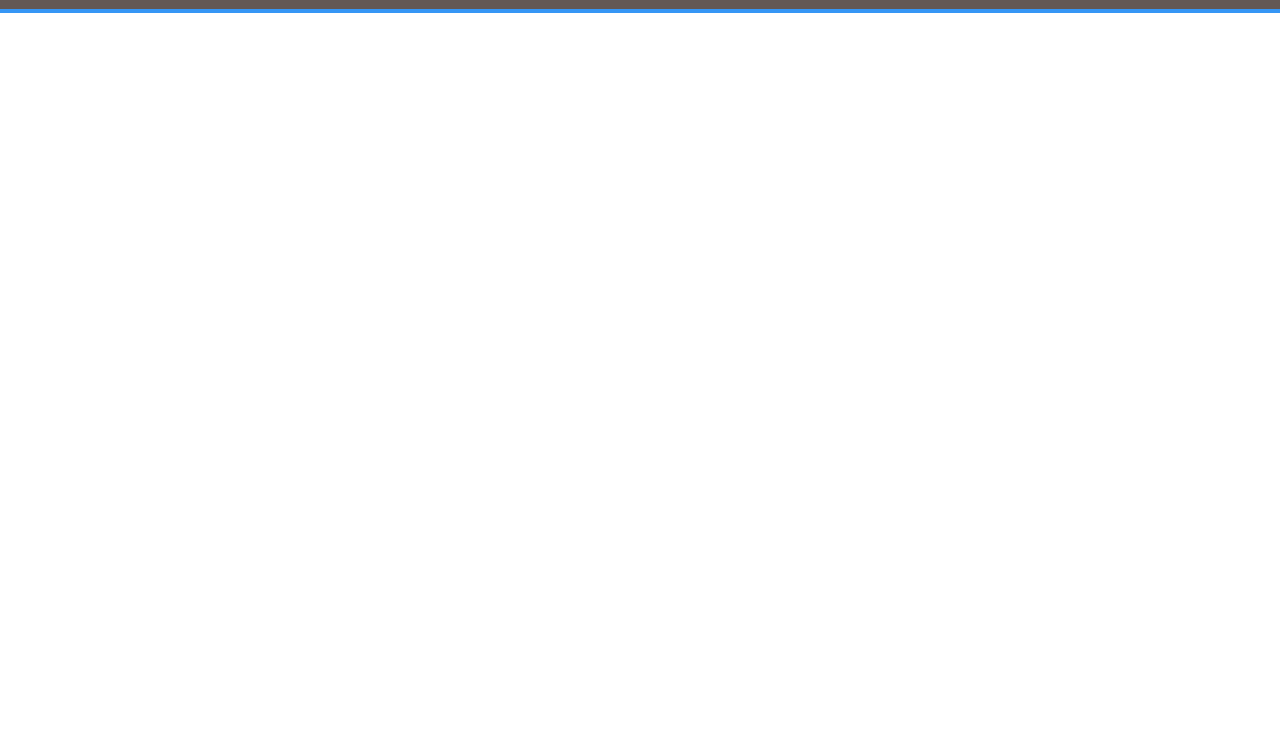
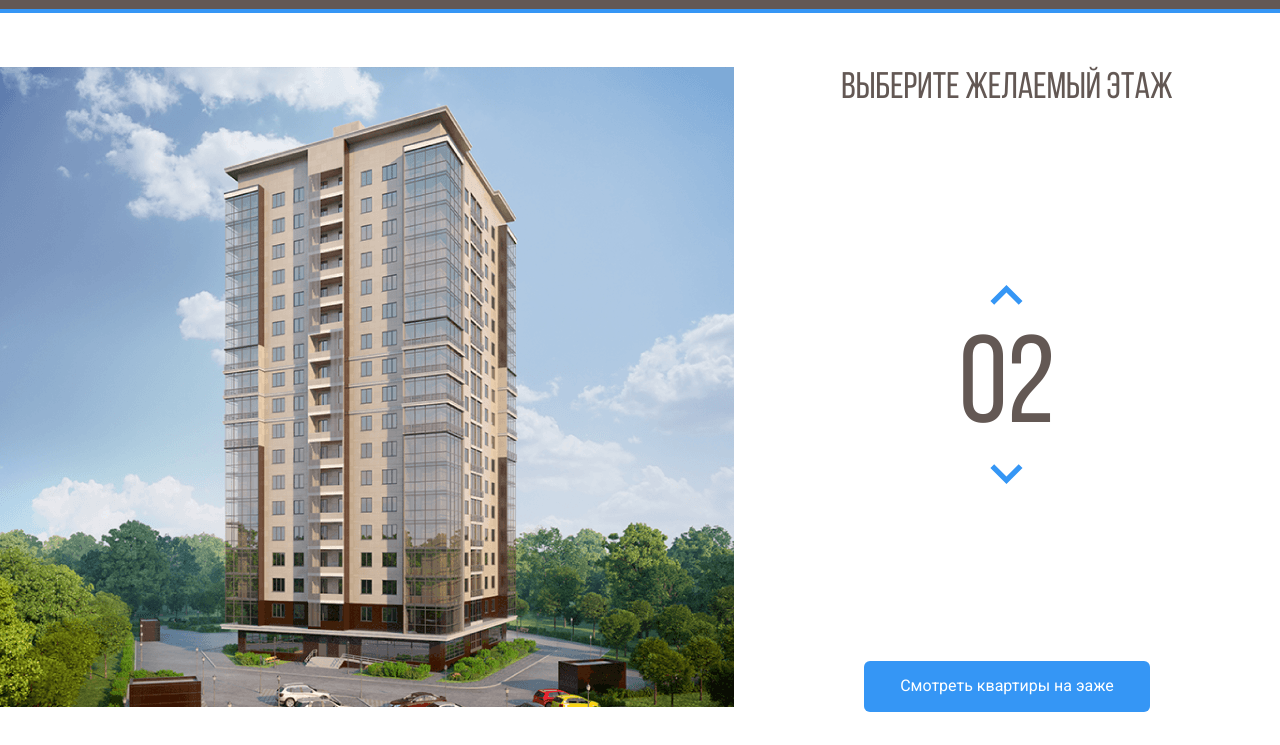
Before and after one commit to Bagerbi/Melody, a plain HTML site: page index.html in a window 1280 px wide. Shown: the part 55-800 px from the top of the page. Drawn offline with Linux system fonts and the light colour scheme.

Commit message:
главный экран

```diff
--- a/css/style.css
+++ b/css/style.css
@@ -1,3 +1,13 @@
+@font-face {
+  font-family: "Bebas Neue";
+  src: local("BebasNeueRegular"),
+    url("../fonts/BebasNeueRegular.woff2") format("woff2"),
+    url("../fonts/BebasNeueRegular.woff") format("woff");
+  font-weight: normal;
+  font-style: normal;
+  font-display: swap;
+}
+
 * {
   box-sizing: border-box;
 }
@@ -56,3 +66,69 @@ body {
   text-decoration: none;
   color: #fff;
 }
+
+.main {
+  max-width: 1280px;
+  margin: auto;
+  padding-top: 54px;
+  display: flex;
+}
+
+.main-info {
+  flex-grow: 1;
+  text-align: center;
+  display: flex;
+  flex-direction: column;
+  align-items: center;
+  justify-content: space-between;
+}
+
+.home-image path {
+  opacity: 0;
+  cursor: pointer;
+}
+
+.home-image path:hover {
+  opacity: 1;
+}
+
+.counter-group {
+  display: flex;
+  flex-direction: column;
+  align-items: center;
+}
+
+.counter-button {
+  background-color: #fff;
+  border: none;
+  cursor: pointer;
+}
+
+.counter-arrow-down {
+  transform: rotateX(180deg);
+}
+
+.main-title {
+  margin: 0;
+  font-family: "Bebas Neue", sans-serif;
+  font-weight: normal;
+  font-size: 37px;
+  line-height: 44px;
+  color: #635854;
+}
+
+.counter {
+  color: #635854;
+  font-size: 124px;
+  font-family: "Bebas Neue", sans-serif;
+  margin-top: 10px;
+}
+
+.button-primary {
+  background: #3596f5;
+  border-radius: 6px;
+  color: #fff;
+  border: none;
+  padding: 16px 36px;
+  cursor: pointer;
+}
--- a/index.html
+++ b/index.html
@@ -43,5 +43,65 @@
   <!-- /.navbar -->
 </header>
 
+<main class="main">
+  <div class="main-image">
+    <svg
+    class="home-image"
+    width="734"
+    height="640"
+    viewBox="0 0 734 640"
+    fill="none"
+    xmlns="http://www.w3.org/2000/svg"
+    xmlns:xlink="http://www.w3.org/1999/xlink">
+
+      <rect width="734" height="640" fill="url(#pattern0)" />
+      <defs>
+        <pattern id="pattern0" patternContentUnits="objectBoundingBox" width="1" height="1">
+          <use xlink:href="#image0" transform="translate(-0.00408719) scale(0.0013624 0.0015625)" />
+        </pattern>
+        <image id="image0" width="740" height="640" xlink:href="img/home.png" />
+      </defs>
+      <path d="M222 527L442.8 535L512 521.3V543L443.5 562.7L222 551.7V527Z" fill="#3595F6" fill-opacity="0.75" />
+      <path d="M223 526V501L443.3 504.3L513 501V521L443.7 534L223 526Z" fill="#3595F6" fill-opacity="0.75" />
+      <path d="M223 500V475H444H513V498L445 505L223 500Z" fill="#3595F6" fill-opacity="0.75" />
+      <path d="M223 476V451L444.3 447.3L512 454V476H444" fill="#3595F6" fill-opacity="0.75" />
+      <path d="M223 450V424L444.5 420.7L513 431.7V453L444 446.3L223 450Z" fill="#3595F6" fill-opacity="0.75" />
+      <path d="M222 423V399.3L443 387L514 410V431.3L443 419L222 423Z" fill="#3595F6" fill-opacity="0.75" />
+      <path d="M222 401V376L444.2 359.7L514 388.3V409L443.7 387.3L222 401Z" fill="#3595F6" fill-opacity="0.75" />
+      <path d="M222 376V351L444.5 330.7L514 367.3V388L442 359.3L222 376Z" fill="#3595F6" fill-opacity="0.75" />
+      <path d="M222 350V326L445 301.3L514 345.3V367L444.7 329L222 350Z" fill="#3595F6" fill-opacity="0.75" />
+      <path d="M222 325V301L444.5 272.3L514 323.3V344L443.7 301.7L222 325Z" fill="#3595F6" fill-opacity="0.75" />
+      <path d="M221 301V277L443.3 244L514 303.3V323L444 272.3L221 301Z" fill="#3595F6" fill-opacity="0.75" />
+      <path d="M222 276V252L443.2 217L513 281V302L444.3 243.7L222 276Z" fill="#3595F6" fill-opacity="0.75" />
+      <path d="M222 252V227L444.3 189L513 259.3V280L444 216L222 252Z" fill="#3595F6" fill-opacity="0.75" />
+      <path d="M222 226V201L442.8 157.3L513 236.3V259L444 185.7L222 226Z" fill="#3595F6" fill-opacity="0.75" />
+      <path d="M223 202V177L443 129L513 214V237L442.3 157.7L223 202Z" fill="#3595F6" fill-opacity="0.75" />
+      <path d="M222 177V152L441.8 100L513 192.3V215L443.3 128.7L222 177Z" fill="#3595F6" fill-opacity="0.75" />
+      <path d="M222 151.7V125.7L444 69L513 170.7V191.7L443.7 100L222 151.7Z" fill="#3595F6" fill-opacity="0.75" />
+    </svg>
+
+  </div>
+  <!-- /.main-image -->
+
+  <div class="main-info">
+    <h2 class="main-title">Выберите желаемый этаж</h2>
+    <div class="counter-group">
+      <button class="counter-button counter_up">
+        <img class="counter-arrow counter-arrow-up" src="img/arrow.svg" alt="arrow-up">
+      </button>
+      <span class="counter">02</span>
+      <button class="counter-button counter_up">
+        <img class="counter-arrow counter-arrow-down" src="img/arrow.svg" alt="arrow-down">
+      </button>
+    </div>
+
+    <button class="button button-primary">Смотреть квартиры на эаже</button>
+
+  </div>
+  <!-- /.main-info -->
+
+</main>
+<!-- /.main -->
+
 </body>
 </html>
```
Also changed, not shown: fonts/BebasNeueRegular.woff (added), fonts/BebasNeueRegular.woff2 (added), img/Group 3.svg (added), img/arrow.svg (added), img/home.png (added).
